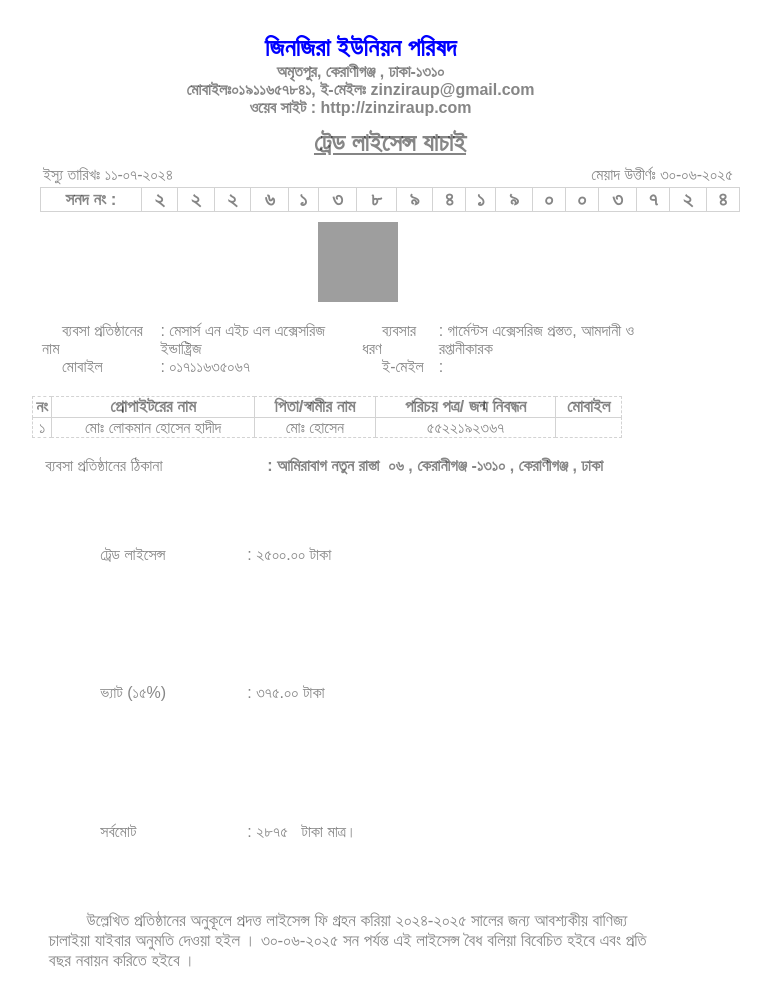
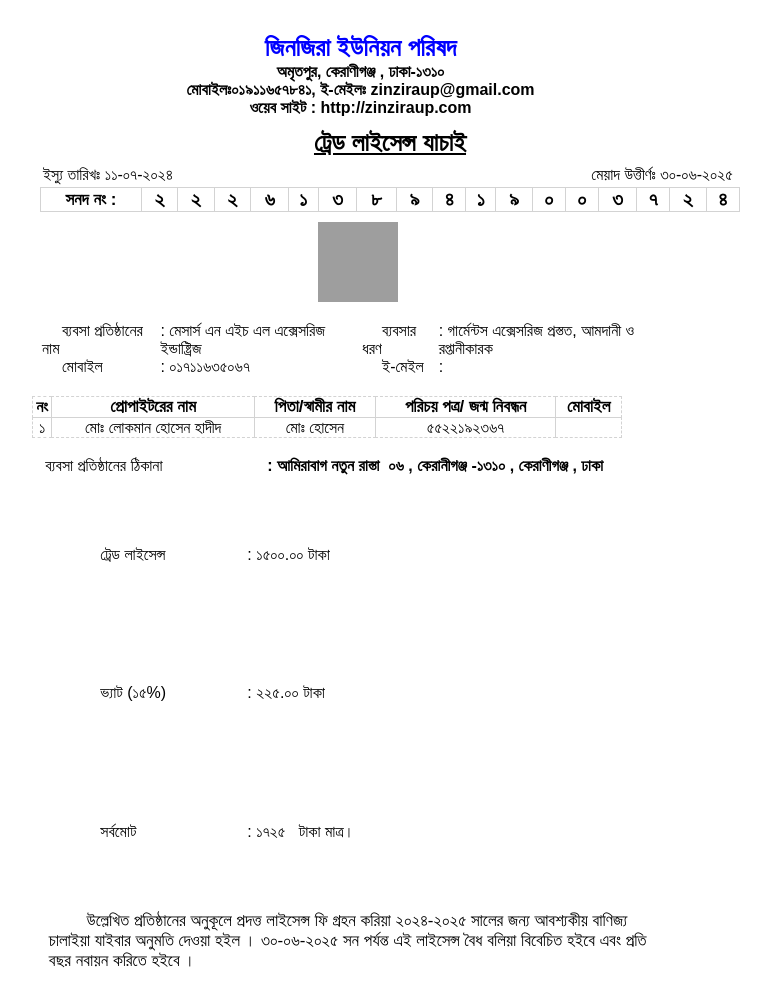
Before and after one commit to zinziraup/com-admin-verify-trade_bn-22261389419003724-2613894-6, a plain HTML site: page index.html in a window 1280 px wide. Shown: the whole page, without its empty margins (313-1084 px from the left). Drawn offline with Linux system fonts and the light colour scheme; grey boxes are pictures that could not be loaded.

Commit message:
Update index.html

```diff
--- a/index.html
+++ b/index.html
@@ -7,14 +7,7 @@
         width: 670px;
         height: 842px;
         margin: auto;
-
-                 color: rgba(10, 10, 10, 0.493);
-        background-image: url('/images/expire.png');
-        background-repeat: no-repeat;
-        background-size: 300px 200px;
-        background-position: 50% 50vh;
-
-    }
+}
 
     @media  print {
         * {
@@ -259,14 +252,14 @@
                             <td align="left" nowrap
                                 style="font-size:16px;text-indent:55px; font-color:black; width: 200px; padding-left: 50px">ট্রেড লাইসেন্স</td>
                             <td style="text-align:left;font-size:16px; ">
-                                :&nbsp;২৫০০.০০&nbsp;টাকা</span></td>
+                                :&nbsp;১৫০০.০০&nbsp;টাকা</span></td>
                         </tr>
 
                                                                     <tr>
                             <td align="left" nowrap
                                 style="font-size:16px;text-indent:55px; font-color:black; width: 200px; padding-left: 50px">ভ্যাট (১৫%)</td>
                             <td style="text-align:left;font-size:16px; ">
-                                :&nbsp;৩৭৫.০০&nbsp;টাকা</span></td>
+                                :&nbsp;২২৫.০০&nbsp;টাকা</span></td>
                         </tr>
 
 
@@ -277,7 +270,7 @@
                             সর্বমোট
                         </td>
 
-                        <td style="text-align:left; font-size:16px; ">:&nbsp;২৮৭৫ &nbsp;
+                        <td style="text-align:left; font-size:16px; ">:&nbsp;১৭২৫ &nbsp;
                             টাকা মাত্র।
                         </td>
                     </tr>
```
